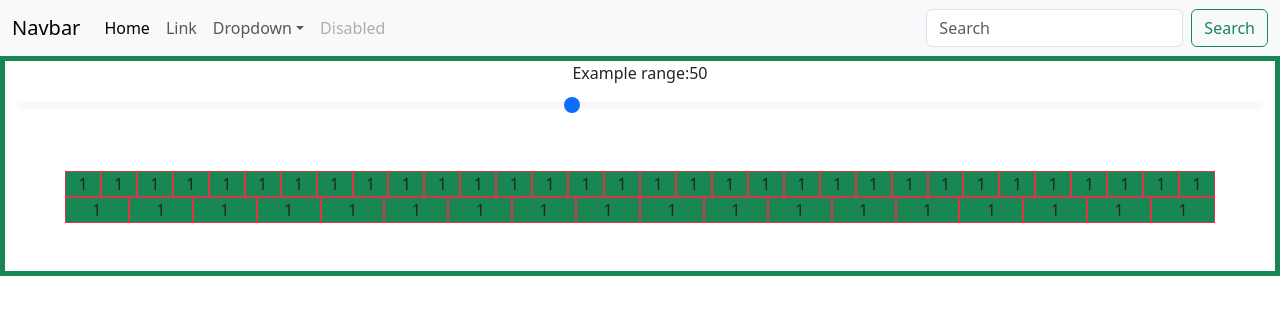
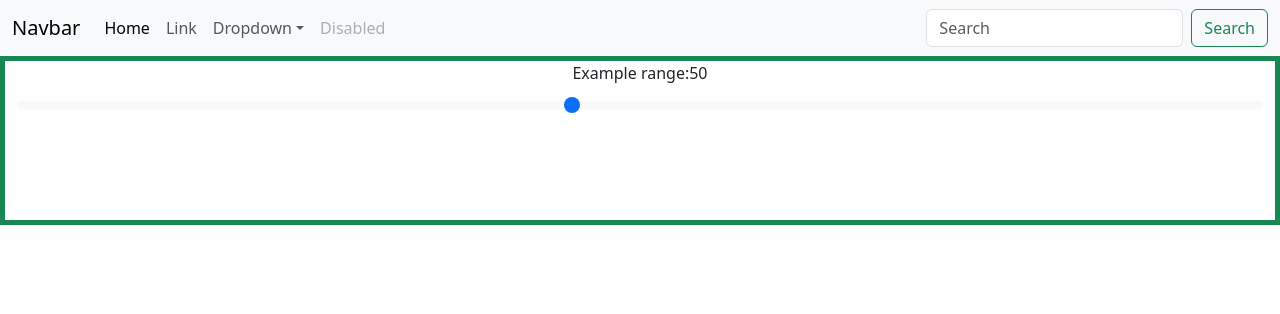
Before and after one commit to vicantlop/sorting-visualizer, a React (Create React App) app: page / in a window 1280 px wide. Shown: the top 314 px of the page. Built offline with nearby package versions, Linux system fonts and the light colour scheme.

Commit message:
create array and random bar heights

```diff
--- a/src/App.js
+++ b/src/App.js
@@ -1,7 +1,7 @@
 import Navbar from './components/Navbar';
 import Columns from './components/Columns';
 import { useDispatch, useSelector } from 'react-redux';
-import { setColumns } from './reducers/columnsSlice';
+import { setColumns, setArray } from './reducers/columnsSlice';
 
 function App() {
   const dispatch = useDispatch()
@@ -10,12 +10,28 @@ function App() {
   const handleChangle = (event) => {
     const columns = parseInt(event.target.value)
     dispatch(setColumns(columns))
+    event.preventDefault()
+    let array = [];
+    while (array.length < columns) {
+      array.push(Math.floor(Math.random() * 450) + 10)
+    }
+    dispatch(setArray(array))
   }
+
+  // const createArray = (event) => {
+  //   event.preventDefault()
+  //   let array = [];
+  //   while (array.length < columns) {
+  //     array.push(Math.floor(Math.random() * 450) + 10)
+  //   }
+  //   console.log(array)
+  // }
 
   return (
     <div className="App">
       <Navbar />
       <div className="container-fluid text-center border border-success border-5">
+        {/* <button type="button" className="btn btn-primary" onClick={createArray}>Randomize</button> */}
         <label htmlFor="customRange2" className="form-label">Example range:{columns}</label>
         <input type="range" className="form-range" min="10" max="100" id="customRange2" onChange={handleChangle}></input>
         <Columns />
--- a/src/components/Columns.js
+++ b/src/components/Columns.js
@@ -3,19 +3,21 @@ import { useSelector } from "react-redux/es/hooks/useSelector";
 
 const Columns = () => {
     const { columns } = useSelector((state) => state.columns)
+    const { array } = useSelector((state) => state.columns)
 
     const columnElements = []
 
-    for (let i = 0; i < columns; i++) {
+    for (let i = columns - 1; i > -1; i--) {
+        let height = array[i]
+        let margin = 0.5
+
         columnElements.push(
-            <div className="col bg-success border border-danger border-1">
-                1
-            </div>
+            <div className="col bg-success" style={{height: height, width:0.00001, padding: 0, margin: margin}} key={i}></div>
         )
     }
 
     return (
-        <div className="row m-5">
+        <div className="row flex-nowrap m-5">
             {columnElements}
         </div>
     )
--- a/src/reducers/columnsSlice.js
+++ b/src/reducers/columnsSlice.js
@@ -12,11 +12,15 @@ export const columnsSlice = createSlice({
     name: 'columns',
     initialState: {
         columns: 50,
+        array: []
     },
     reducers: {
         setColumns: (state, action) => {
             state.columns = action.payload
         },
+        setArray: (state, action) => {
+            state.array = action.payload
+        }
     },
     extraReducers: (builder) => {
         // builder.addCase(fetchcolumns.fulfilled, (state, action) => {
@@ -26,6 +30,6 @@ export const columnsSlice = createSlice({
 })
 
 //action creators
-export const { setColumns, deleteCity } = columnsSlice.actions
+export const { setColumns, setArray } = columnsSlice.actions
 
 export default columnsSlice.reducer
```
